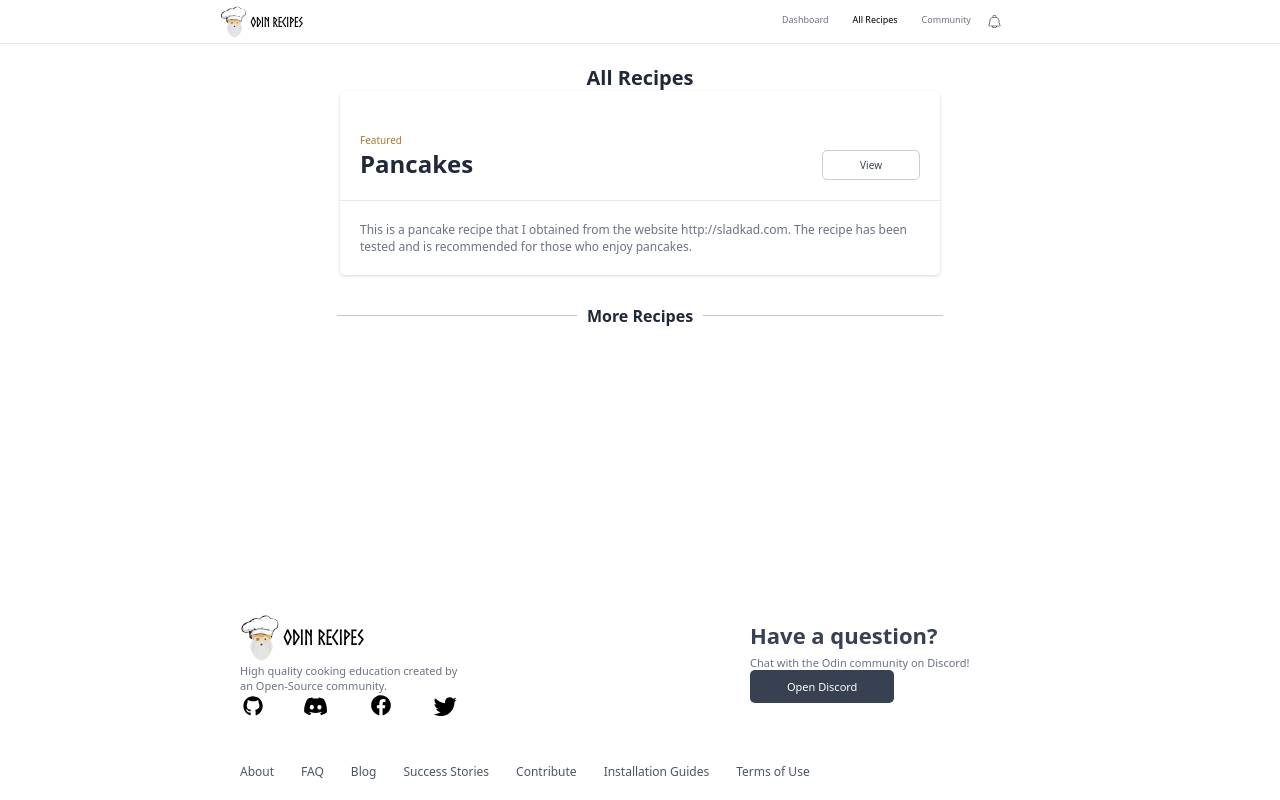
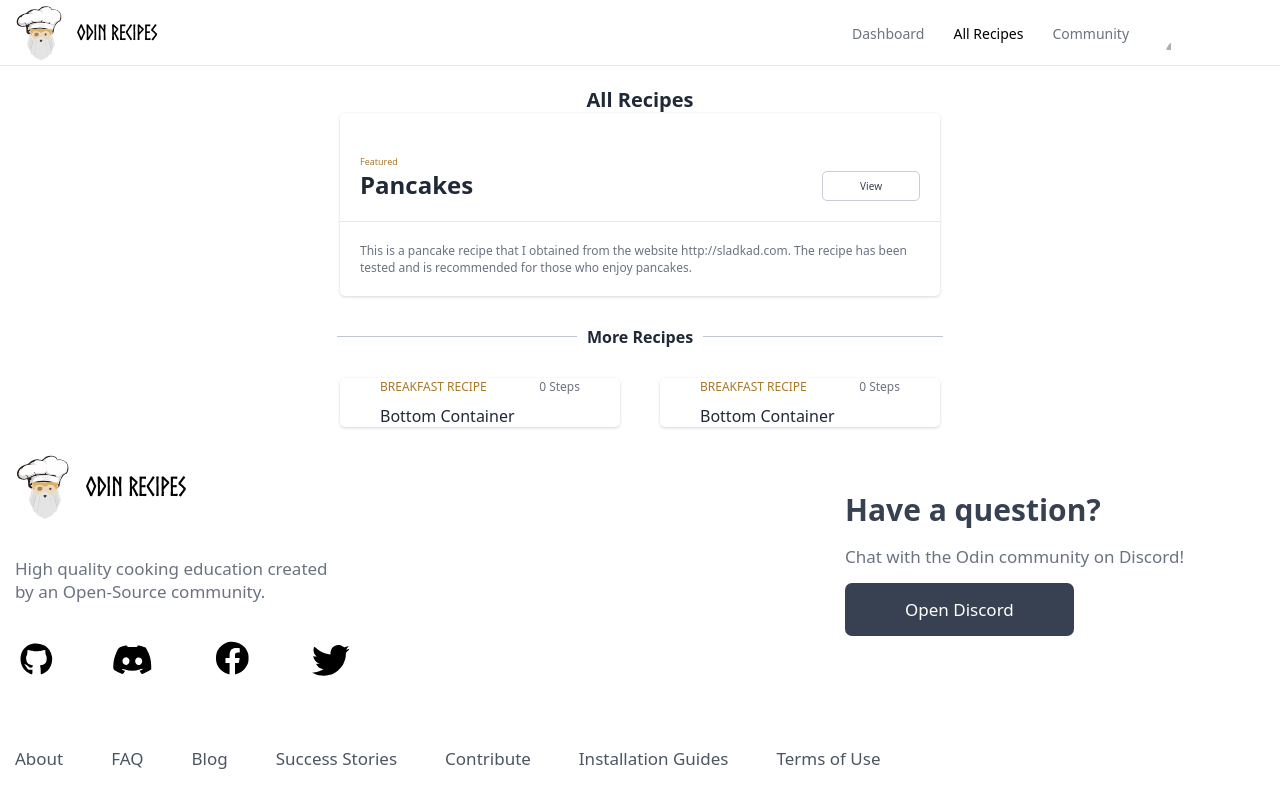
Before and after one commit to SomeoneThatsConfused/odin-recipes, a plain HTML site: page index.html in a window 1280 px wide. Drawn offline with Linux system fonts and the light colour scheme.

Commit message:
fixed the proportions of the header and footer to fit the pc correctly. Notif Logo not fixed will fix later

```diff
--- a/index.html
+++ b/index.html
@@ -26,23 +26,32 @@
         <a class="dashboard-link" href="https://www.theodinproject.com/dashboard">Dashboard</a>
         <a class="all-recipe-link" href="index.html">All Recipes</a>
         <a class="community-link" href="https://discord.gg/fbFCkYabZB">Community</a>
-        <a href="https://www.theodinproject.com/notifications"><img class="notif-logo" src="images/GUI-images/notif-logo.svg" alt="notif-logo"></a>
+          <a href="https://www.theodinproject.com/notifications"><svg class="notif-logo" xmlns="http://www.w3.org/2000/svg" version="1.1" width="40px" height="40px" style="shape-rendering:geometricPrecision; text-rendering:geometricPrecision; image-rendering:optimizeQuality; fill-rule:evenodd; clip-rule:evenodd" xmlns:xlink="http://www.w3.org/1999/xlink">
+            <g><path style="opacity:0.937" fill="#a3aab5" d="M 72.5,59.5 C 72.5,60.5 72.5,61.5 72.5,62.5C 68.7016,63.4834 64.7016,63.8168 60.5,63.5C 60.2203,67.7459 58.2203,70.7459 54.5,72.5C 52.2362,73.2186 49.9029,73.552 47.5,73.5C 47.0269,72.0937 46.0269,71.427 44.5,71.5C 42.127,69.4208 40.7936,66.7541 40.5,63.5C 36.8333,63.5 33.1667,63.5 29.5,63.5C 28.1353,61.2492 28.4686,59.2492 30.5,57.5C 31.7555,50.7762 33.5889,44.1095 36,37.5C 37.6667,34.5 40,32.1667 43,30.5C 44.9148,23.6473 49.0815,21.814 55.5,25C 58.2477,29.752 61.7477,33.9187 66,37.5C 67.9862,43.3165 68.9862,49.3165 69,55.5C 70.3756,56.7051 71.5423,58.0384 72.5,59.5 Z M 54.5,34.5 C 56.4602,36.1563 58.4602,37.823 60.5,39.5C 60.3284,40.4916 60.6618,41.1583 61.5,41.5C 61.9924,46.3236 62.659,50.9903 63.5,55.5C 63.5,56.5 63.5,57.5 63.5,58.5C 54.7494,58.1458 46.0827,57.8125 37.5,57.5C 38.0505,51.7739 38.8839,46.1073 40,40.5C 44.1615,37.1122 47.4948,33.1122 50,28.5C 51.7648,30.3916 53.2648,32.3916 54.5,34.5 Z M 46.5,63.5 C 49.5184,63.3354 52.5184,63.502 55.5,64C 51.8453,70.1323 48.8453,69.9657 46.5,63.5 Z"/></g>
+            <g><path style="opacity:0.478" fill="#ebecee" d="M 54.5,34.5 C 57.7322,34.7717 59.7322,36.4384 60.5,39.5C 58.4602,37.823 56.4602,36.1563 54.5,34.5 Z"/></g>
+            <g><path style="opacity:0.565" fill="#d0d3d9" d="M 61.5,41.5 C 62.2216,41.9175 62.7216,42.5842 63,43.5C 63.4988,47.4862 63.6655,51.4862 63.5,55.5C 62.659,50.9903 61.9924,46.3236 61.5,41.5 Z"/></g>
+            <g><path style="opacity:0.014" fill="#f4f4f6" d="M 72.5,59.5 C 74.9845,60.7399 74.9845,61.7399 72.5,62.5C 72.5,61.5 72.5,60.5 72.5,59.5 Z"/></g>
+            <g><path style="opacity:0.192" fill="#e9ebed" d="M 30.5,57.5 C 28.4686,59.2492 28.1353,61.2492 29.5,63.5C 28.3509,63.2089 27.6842,62.3756 27.5,61C 27.2776,58.7253 28.2776,57.5587 30.5,57.5 Z"/></g>
+            <g><path style="opacity:0.698" fill="#dcdee3" d="M 44.5,71.5 C 46.0269,71.427 47.0269,72.0937 47.5,73.5C 45.9731,73.573 44.9731,72.9063 44.5,71.5 Z"/></g>
+            <g><path style="opacity:0.193" fill="#f6f7f8" d="M 54.5,72.5 C 53.6879,73.9931 52.3545,74.6598 50.5,74.5C 49.2739,74.4805 48.2739,74.1471 47.5,73.5C 49.9029,73.552 52.2362,73.2186 54.5,72.5 Z"/></g>
+          </svg>
+          </a>
       </nav>
     </div>
   </header>
   <main>
     <div id="content-container">
       <h1 id="title">All Recipes</h1>
-      <div id="featured-dish">
+      <div id="featured-recipe">
         <a><img src="" alt=""></a>
-        <div class="dish-top-container">
+        <div id="featured-top-container">
           <div>
-            <p class="featured-label">Featured</p>
-            <a href="#"><h2 class="recipe-label">Pancakes</h2></a>
+            <p id="featured-label">Featured</p>
+            <a href="#"><h2 id="featured-recipe-label">Pancakes</h2></a>
           </div>
           <a href="#"><button class="view-button">View</button></a>
         </div>
-        <div class="dish-bottom-container">
+        <div id="featured-bottom-container">
           This is a pancake recipe that I obtained from the website http://sladkad.com. The recipe has been tested and is recommended for those who enjoy pancakes.
         </div>
       </div>
@@ -51,12 +60,20 @@
         <p class="more-recipes">More Recipes</p>
         <span class="line"></span>
       </div>
-      <div class="other-recipe-container">
+      <div id="other-recipe-container">
         <div class="recipes">
-
+          <div class="recipe-top-container">
+            <p class="breakfast-recipe">BREAKFAST RECIPE</p>
+            <p class="cooking-steps">0 Steps</p>
+          </div>
+          <div class="recipe-bottom-container">Bottom Container</div>
         </div>
         <div class="recipes">
-
+          <div class="recipe-top-container">
+            <p class="breakfast-recipe">BREAKFAST RECIPE</p>
+            <p class="cooking-steps">0 Steps</p>
+          </div>
+          <div class="recipe-bottom-container">Bottom Container</div>
         </div>
       </div>
     </div>
--- a/styles/footer.css
+++ b/styles/footer.css
@@ -9,7 +9,7 @@
   display: flex;
   justify-content: space-between;
   margin: 0 auto;
-  width: 800px;
+  width: 1250px;
   flex-direction: column;
 }
 
@@ -22,23 +22,24 @@
 #footer-logo {
   display: flex;
   align-items: center;
-  margin-right: 20px;
 }
 
 #footer-logo-image {
-  height: 50px;
+  height: 70px;
 }
 
 #footer-logo-name {
   font-family: "Norse";
   color: black;
-  font-size: 20px;
+  font-size: 25px;
+  margin-left: 10px;
 }
 
 #tagline {
+  margin: 35px 0px 35px 0px;
   color: rgb(107, 114, 128);
-  font-size: 11px;
-  width: 220px;
+  font-size: 17px;
+  width: 320px;
   text-align: left;
 }
 #social-media-icon-bar {
@@ -51,11 +52,12 @@
 #social-links-container {
   display: flex;
   justify-content: space-between;
+  width: 340px;
 }
 
 
 .social-links {
-  height: 27px;
+  height: 44px;
 }
 
 .social-links:hover {
@@ -63,29 +65,28 @@
 }
 
 #question-container {
-  width: 270px;
-  padding: 20px;
+  width: 390px;
+  padding: 30px;
   float: left;
 }
 #question {
-  font-size: 22px;
+  font-size: 30px;
   color: rgb(55, 65, 81);
-  margin-bottom: 0px;
 }
 
 #question-description {
-  margin-top: 5px;
+  margin: 15px 0px 15px 0px;
   color: rgb(107, 114, 128);
-  font-size: 11px;
+  font-size: 17px;
 }
 
 #community-button {
   background-color: rgb(55, 65, 81);
   border: none;
-  font-size: 11px;
+  font-size: 17px;
   color: white;
-  padding: 9px 37px 9px 37px;
-  border-radius: 5px;
+  padding: 15px 60px 15px 60px;
+  border-radius: 7px;
   margin-bottom: 15px;
 }
 
@@ -97,15 +98,19 @@
 #resources-container {
   display: flex;
   justify-content: start;
-  padding-left: 10px 0px 10px 0px;
+  margin-top: 35px;
+  width: 1250px;
+  padding-left: 30px 0px 25px 0px;
 }
 
 .resources {
-  font-size: 12px;
+  font-size: 17px;
   color: rgb(75, 85, 99);
-  padding: 0px 27px 20px 0px;
+  padding: 0px 48px 0px 0px;
+  margin-bottom: 30px;
+  font-weight: 400;
 }
 
 .resources:hover {
-  color: rgb(75, 85, 99);
+  color: rgb(105, 116, 131);
 }
--- a/styles/header.css
+++ b/styles/header.css
@@ -2,7 +2,7 @@
   display: flex;
   align-items: center;
   width: 100%;
-  height: 43px;
+  height: 65px;
   border-bottom: 1px solid rgb(229, 231, 235);
 }
 
@@ -10,15 +10,15 @@
   display: flex;
   align-items: center;
   overflow: hidden;
-  width: 120px;
+  width: 190px;
 }
 
 #logo-image {
-  height: 34px;
+  height: 60px;
 }
 #logo-name {
-  font-size: 13px;
-  margin-left: 1px;
+  font-size: 20px;
+  margin-left: 10px;
   font-family: "Norse";
   color: black;
 }
@@ -27,21 +27,21 @@
   display: flex;
   align-items: center;
   justify-content: space-between;
-  width: 840px;
+  width: 1250px;
   margin: 0 auto;
 }
 
 #nav-bar {
   display: flex;
-  width: 300px;
+  width: 440px;
   align-items: center;
 }
 
 .dashboard-link, .all-recipe-link, .community-link {
-  font-size: 9px;
+  font-size: 14px;
   font-weight: 500;
   height: 17px;
-  margin-left: 20px;
+  margin-left: 25px;
   color: rgb(107, 114, 128);
   text-decoration: none;
   padding: 2px;
@@ -55,18 +55,15 @@
   border-bottom: 1.5px solid rgb(201, 203, 206);
   color: black;
 }
-
-.notif-logo {
-  height: 15px;
-  width: 15px;
+/*To be Optimized*/
+.notif-logo path {
+  height: 40px;
   margin-left: 10px;
   margin-top: 5px;
   padding: 4px;
   border-radius: 100%;
 }
 
-.notif-logo:hover {
-  border: 2px solid rgb(211, 161, 81);
-  height: 15px;
-  width: 15px;
+.notif-logo:hover path {
+  fill: black;
 }
--- a/styles/main.css
+++ b/styles/main.css
@@ -6,7 +6,7 @@
   align-items: center;
   margin-top: 20px;
 }
-#featured-dish {
+#featured-recipe {
   display: flex;
   flex-direction: column;
   width: 600px;
@@ -14,16 +14,16 @@
   border-radius: 5px;
   overflow: hidden;
 }
-.dish-top-container {
+#featured-top-container {
   display: flex;
   justify-content: space-between;
   padding: 20px;
   align-items: flex-end;
 }
-.featured-label, .recipe-label {
+#featured-label, #featured-recipe-label {
   margin: 0;
 }
-.dish-bottom-container {
+#featured-bottom-container {
   padding: 20px;
   border-top: 1px solid rgb(229, 231, 235);
   color: rgb(107, 114, 128);
@@ -33,9 +33,9 @@
   font-size: 20px;
   font-weight: 600;
 }
-.featured-label {
+#featured-label {
   color: rgb(169 121 43);
-  font-size: 10px;
+  font-size: 9px;
 }
 .recipe-label {
   font-weight: 600;
@@ -52,3 +52,32 @@
 .view-button:hover {
   cursor: pointer;
 }
+
+#other-recipe-container {
+  display: flex;
+  justify-content: space-between;
+  width: 600px;
+}
+
+.recipes {
+  width: 200px;
+  padding: 0px 40px 0px 40px;
+  border-radius: 5px;
+  box-shadow: 0px 1px 3px 0px rgba(39, 55, 70, 0.2);
+  display: flex;
+  flex-direction: column;
+}
+
+.recipe-top-container {
+  display: flex;
+  justify-content: space-between;
+  margin-bottom: 10px;
+}
+.breakfast-recipe {
+  color: rgb(169 121 43);
+  font-size: 12px;
+}
+.cooking-steps {
+  color: rgb(107, 114, 128);
+  font-size: 12px;
+}
--- a/styles/message.css
+++ b/styles/message.css
@@ -7,18 +7,19 @@
   right: 30px;
   z-index: 110;
   background-color: rgb(220, 252, 231);
-  padding: 10px 30px 10px 10px;
+  padding: 15px 40px 15px 15px;
   border-radius: 2px;
   font-size: 10px;
   color: rgb(21, 128, 61);
 }
 #message-text {
   margin-left: 2px;
+  font-size: 15px;
 }
 #close-btn {
   position: absolute;
   right: 10px;
-  font-size: 16px;
+  font-size: 20px;
   font-weight: bold;
   line-height: 12px;
   padding: 4px;
@@ -33,5 +34,5 @@
 }
 #checkmark {
   margin-right: 10px;
-  height: 11px;
+  height: 15px;
 }
```
Also changed, not shown: images/GUI-images/notif-logo.svg (deleted).
